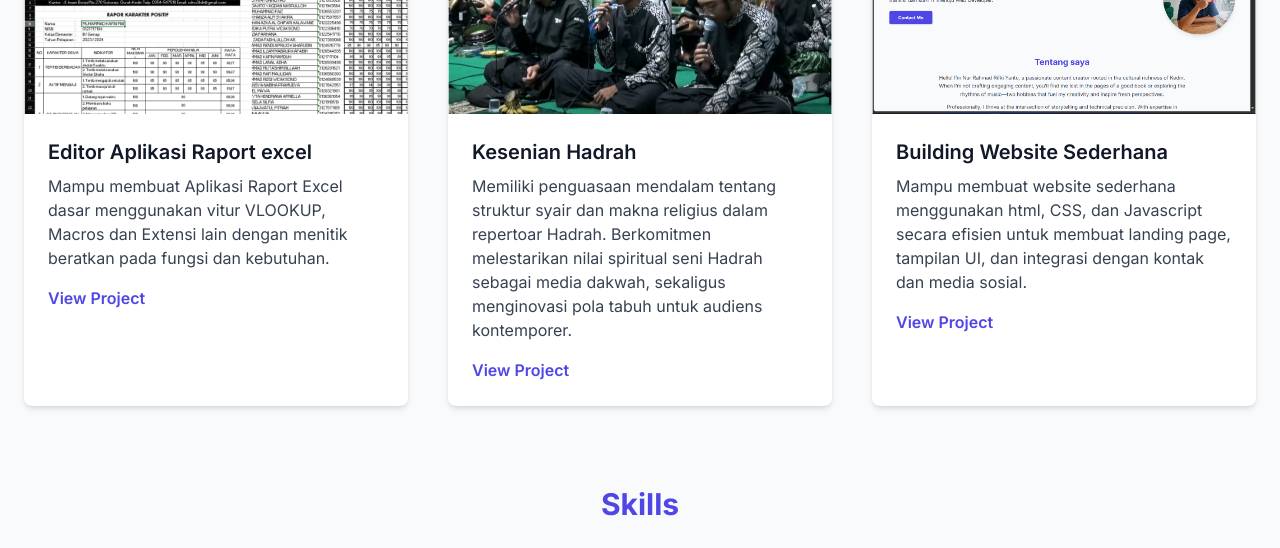
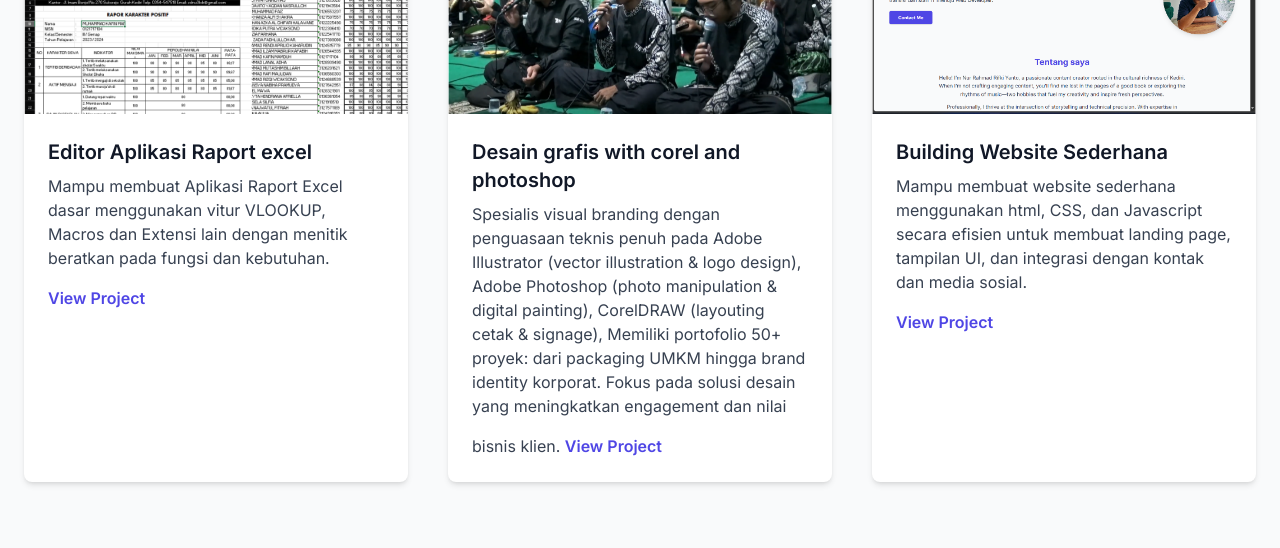
Before and after one commit to NurRahmad/NurRahmadWeb, a plain HTML site: page index.html in a window 1280 px wide. Shown: the part 1660-2208 px from the top of the page. Drawn offline with nearby package versions, Linux system fonts and the light colour scheme.

Commit message:
Update index2.html

```diff
--- a/index.html
+++ b/index.html
@@ -160,11 +160,10 @@
       <img alt="Weather app showing current conditions and forecast charts" class="w-full h-48 object-cover" height="400" loading="lazy" src="img/Screenshot 2025-06-24 075159.png" width="600"/>
       <div class="p-6">
        <h3 class="text-xl font-semibold text-gray-900">
-        Kesenian Hadrah
+        Desain grafis with corel and photoshop
        </h3>
        <p class="mt-2 text-gray-700">
-        Memiliki penguasaan mendalam tentang struktur syair dan makna religius dalam repertoar Hadrah. Berkomitmen melestarikan nilai spiritual seni Hadrah sebagai media dakwah, sekaligus menginovasi pola tabuh untuk audiens kontemporer.
-       </p>
+        Spesialis visual branding dengan penguasaan teknis penuh pada Adobe Illustrator (vector illustration & logo design), Adobe Photoshop (photo manipulation & digital painting), CorelDRAW (layouting cetak & signage), Memiliki portofolio 50+ proyek: dari packaging UMKM hingga brand identity korporat. Fokus pada solusi desain yang meningkatkan engagement dan nilai bisnis klien.
        <a class="inline-block mt-4 text-indigo-600 font-semibold hover:underline" href="#">
         View Project
        </a>
```
